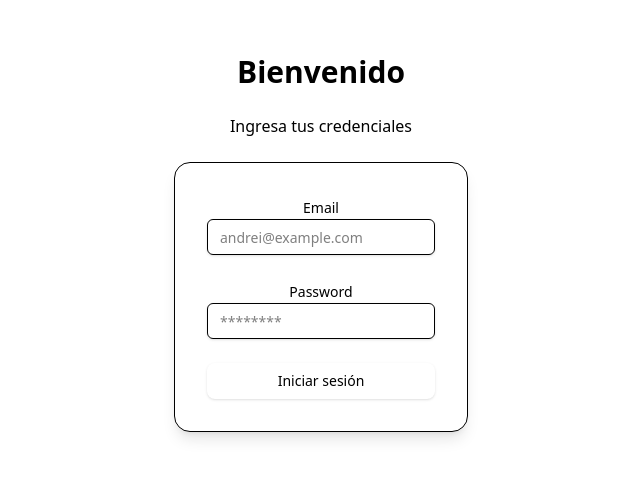
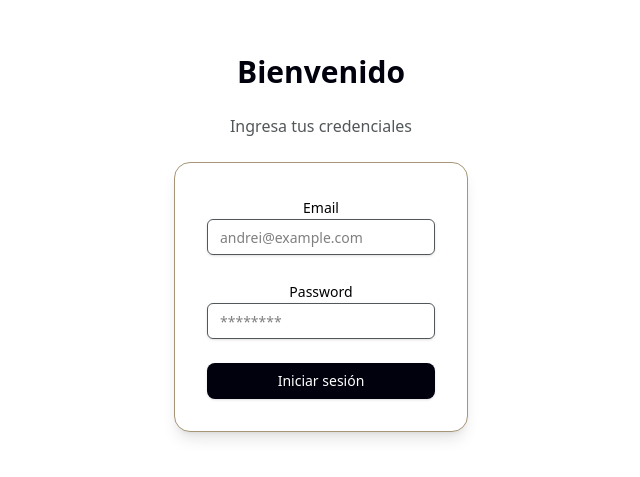
Before and after one commit to SierraSantiago/FrontParcial2025, a Next.js app: page /login in a window 1280 px wide. Shown: the part 157-634 px from the top of the page, without its empty margins (319-959 px from the left). Built offline with nearby package versions, Linux system fonts and the light colour scheme.

Commit message:
Refactor styles and update color variables for consistency across components

```diff
--- a/src/app/(auth)/login/page.tsx
+++ b/src/app/(auth)/login/page.tsx
@@ -1,13 +1,14 @@
+"use client"
 import { LoginForm } from "@/components/auth/loginForm";
 
 export default function LoginPage() {
   return (
-    <div className="flex min-h-screen items-center justify-center bg-[--color-background]">
+    <div className="flex min-h-screen items-center justify-center bg-background">
       <div className="text-center space-y-6">
-        <h1 className="text-3xl font-bold text-[--color-primary]">
+        <h1 className="text-3xl font-bold text-primary">
           Bienvenido
         </h1>
-        <p className="text-[--color-accent]">Ingresa tus credenciales</p>
+        <p className="text-accent">Ingresa tus credenciales</p>
         <LoginForm />
       </div>
     </div>
--- a/src/app/globals.css
+++ b/src/app/globals.css
@@ -2,11 +2,11 @@
 @plugin "tailwindcss-animate";
 
 
-:root {
-  --color-primary: #46B1C9;    /* Azul fuerte */
-  --color-secondary: #84C0C6; /* Azul claro */
-  --color-accent: #9FB7B9;    /* Gris azulado */
-  --color-neutral: #BCC1BA;   /* Neutro */
+@theme {
+  --color-primary: #00010D;    /* Azul fuerte */
+  --color-secondary: #A4A5A6; /* Azul claro */
+  --color-accent: #525759;    /* Gris azulado */
+  --color-neutral: #A69576;   /* Neutro */
 }
 
 /* Variante dark */
--- a/src/components/auth/loginForm.tsx
+++ b/src/components/auth/loginForm.tsx
@@ -18,7 +18,7 @@ export function LoginForm() {
   return (
     <form
       onSubmit={handleSubmit}
-      className="w-full max-w-md space-y-6 p-8 bg-white rounded-2xl shadow-lg border border-[--color-neutral]"
+      className="w-full max-w-md space-y-6 p-8 bg-white rounded-2xl shadow-lg border border-neutral"
     >
       <div className="space-y-2">
         <Label htmlFor="email">Email</Label>
@@ -28,7 +28,7 @@ export function LoginForm() {
           placeholder="andrei@example.com"
           value={email}
           onChange={(e) => setEmail(e.target.value)}
-          className="border-[--color-accent]"
+          className="border-accent"
         />
       </div>
 
@@ -40,7 +40,7 @@ export function LoginForm() {
           placeholder="********"
           value={password}
           onChange={(e) => setPassword(e.target.value)}
-          className="border-[--color-accent]"
+          className="border-accent"
         />
       </div>
 
--- a/src/components/common/Button.tsx
+++ b/src/components/common/Button.tsx
@@ -14,10 +14,10 @@ export function Button({
 }: ButtonProps) {
   const baseStyles =
     variant === "primary"
-      ? "bg-[--color-primary] hover:bg-[--color-secondary] text-black"
+      ? "bg-primary hover:bg-secondary text-white hover:text-black"
       : variant === "secondary"
-      ? "bg-[--color-secondary] hover:bg-[--color-primary] text-black"
-      : "bg-[--color-accent] hover:bg-[--color-neutral] text-balck";
+      ? "bg-secondary hover:bg-primary text-black hover:text-white"
+      : "bg-accent hover:bg-neutral text-balck";
 
   return (
     <ShadButton
--- a/src/components/common/Card.tsx
+++ b/src/components/common/Card.tsx
@@ -10,7 +10,7 @@ export function Card({
   return (
     <div
       className={cn(
-        "rounded-2xl bg-white shadow-md border border-[--color-neutral] p-6",
+        "rounded-2xl bg-white shadow-md border border-neutral p-6",
         className
       )}
     >
--- a/tailwind.config.ts
+++ /dev/null
@@ -1,24 +0,0 @@
-import type { Config } from "tailwindcss";
-
-const config: Config = {
-  content: [
-    "./src/pages/**/*.{js,ts,jsx,tsx,mdx}",
-    "./src/components/**/*.{js,ts,jsx,tsx,mdx}",
-    "./src/app/**/*.{js,ts,jsx,tsx,mdx}",
-  ],
-  theme: {
-    extend: {
-      colors: {
-        brand: {
-          primary: "#46B1C9",   // Azul fuerte
-          secondary: "#84C0C6", // Azul claro
-          accent: "#9FB7B9",    // Gris azulado
-          neutral: "#BCC1BA",   // Gris verdoso
-          background: "#F2E2D2" // Beige
-        }
-      }
-    },
-  },
-  plugins: [],
-};
-export default config;
```
